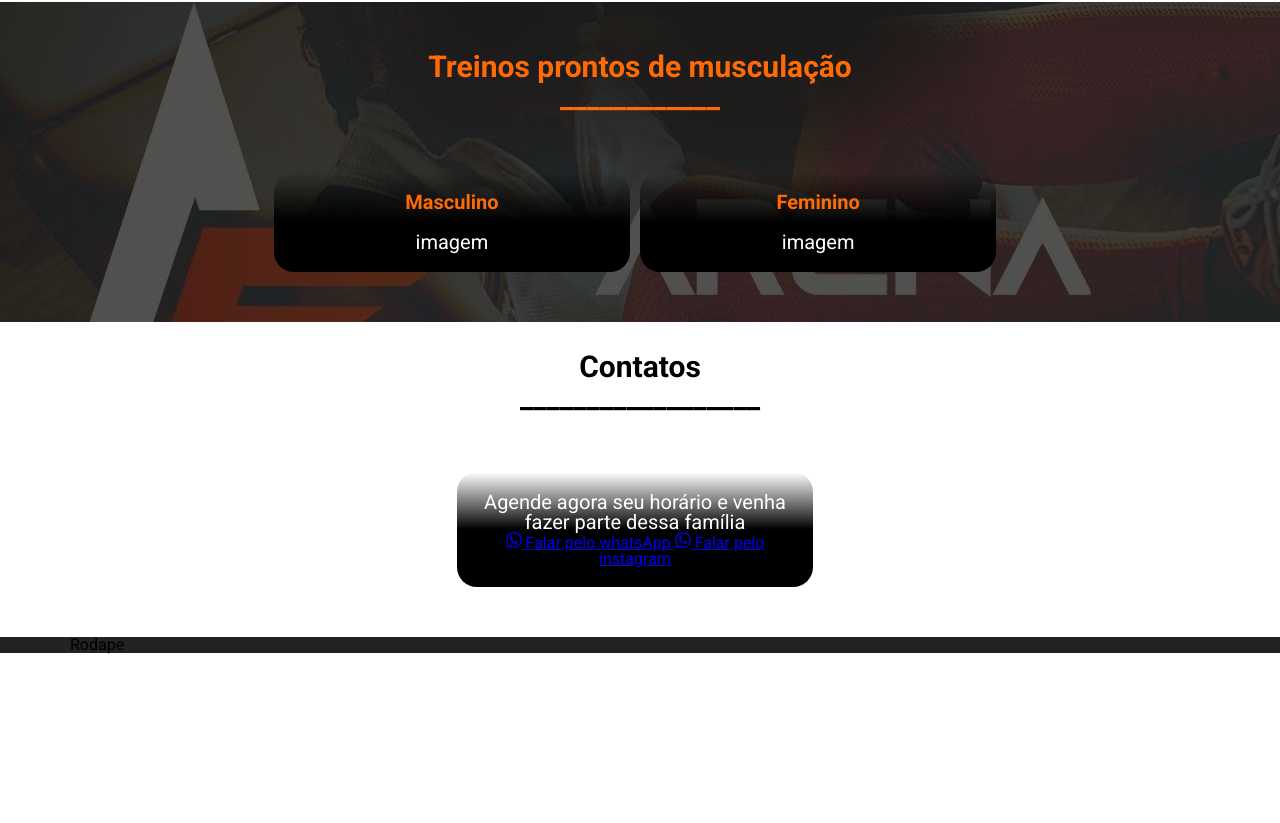
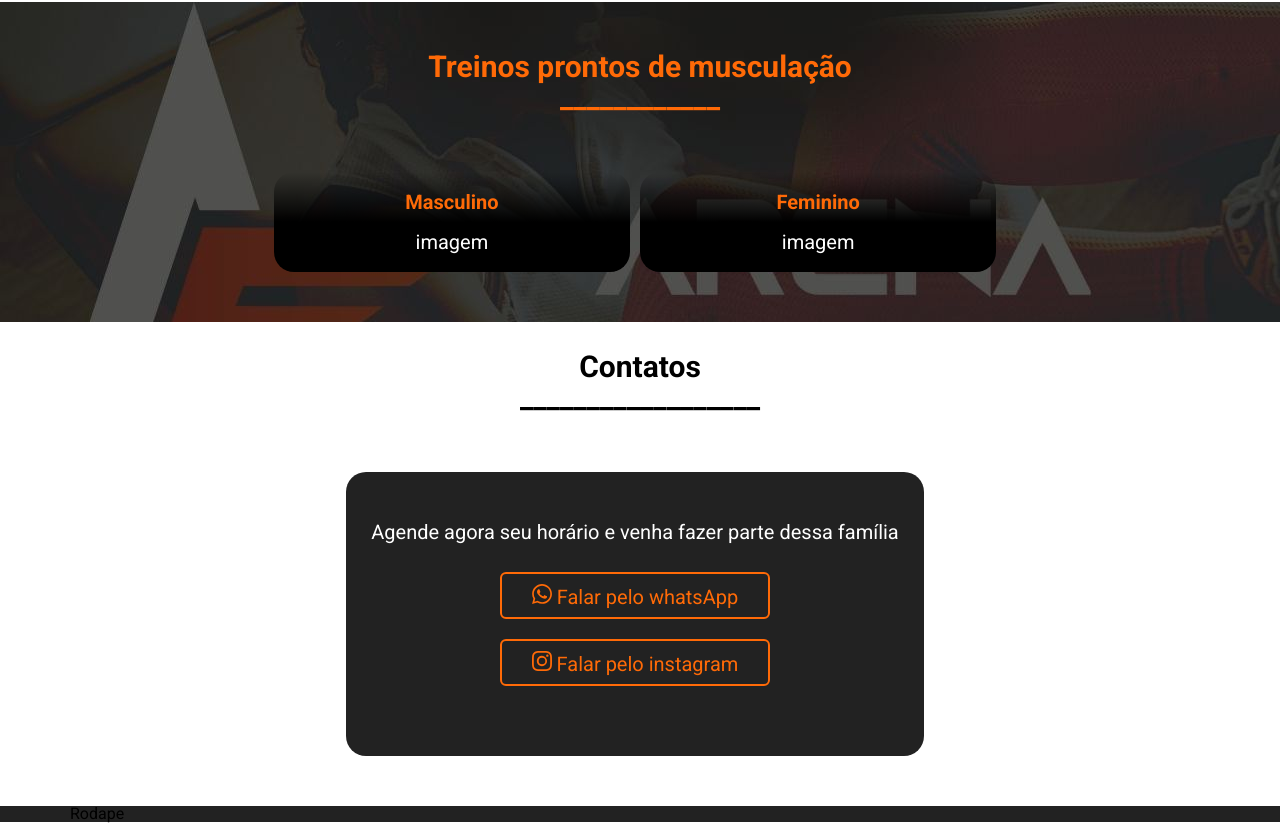
Before and after one commit to RickFerreira/arena-fitness, a React (Create React App) app: page / in a window 1280 px wide. Shown: the part 3608-4431 px from the top of the page. Before the commit the page ends 4262 px from the top, so only its background shows below. Built offline with nearby package versions, Linux system fonts and the light colour scheme.

Commit message:
Css e conteudo de contatos prontos

```diff
--- a/src/pages/Contatos/Contatos.module.scss
+++ b/src/pages/Contatos/Contatos.module.scss
@@ -28,29 +28,38 @@
         padding-bottom: 50px;
 
         li{
-            background-image: linear-gradient(to top, black 50%, #00000000 100%);
+            background: $cinza;
             margin: 10px 10px 0 0;
-            width: calc(33% - 70px);
             text-align: center;
             border-radius: 6px;
-            padding: 20px 25px;
+            padding: 50px 25px;
 
             border-radius: 20px;
 
-            div{
-                font-size: 70px;
-                color: $laranja;
-                margin-bottom: 10px;
+            display: flex;
+            flex-direction: column;
+            align-items: center;
+
+
+            p{
+                color: white;
+                font-size: 20px;
+                margin-bottom: 30px;
             }
-
-            h2{
+            a{
                 color: $laranja;
                 font-size: 20px;
                 margin-bottom: 20px;
+                padding: 10px 30px;
+                text-decoration: none;
+                border-radius: 6px;
+                border: 2px solid $laranja;
+                transition: all 0.3s ease;
+
             }
-            p{
+            a:hover{
+                background: $laranja;
                 color: white;
-                font-size: 20px;
             }
         }
 
--- a/src/pages/Contatos/index.tsx
+++ b/src/pages/Contatos/index.tsx
@@ -1,6 +1,6 @@
 import styles from "./Contatos.module.scss"
 import { ImWhatsapp } from "react-icons/im";
-
+import { BsInstagram } from "react-icons/bs";
 
 export const Contatos = () => {
   return (
@@ -11,7 +11,7 @@ export const Contatos = () => {
         <li>
           <p>Agende agora seu horário e venha fazer parte dessa família</p>
           <a href="#"> <ImWhatsapp/> Falar pelo whatsApp</a>
-          <a href="#"> <ImWhatsapp/> Falar pelo instagram</a>
+          <a href="#"> <BsInstagram/> Falar pelo instagram</a>
         </li>
       </ul>
     </section>
```
